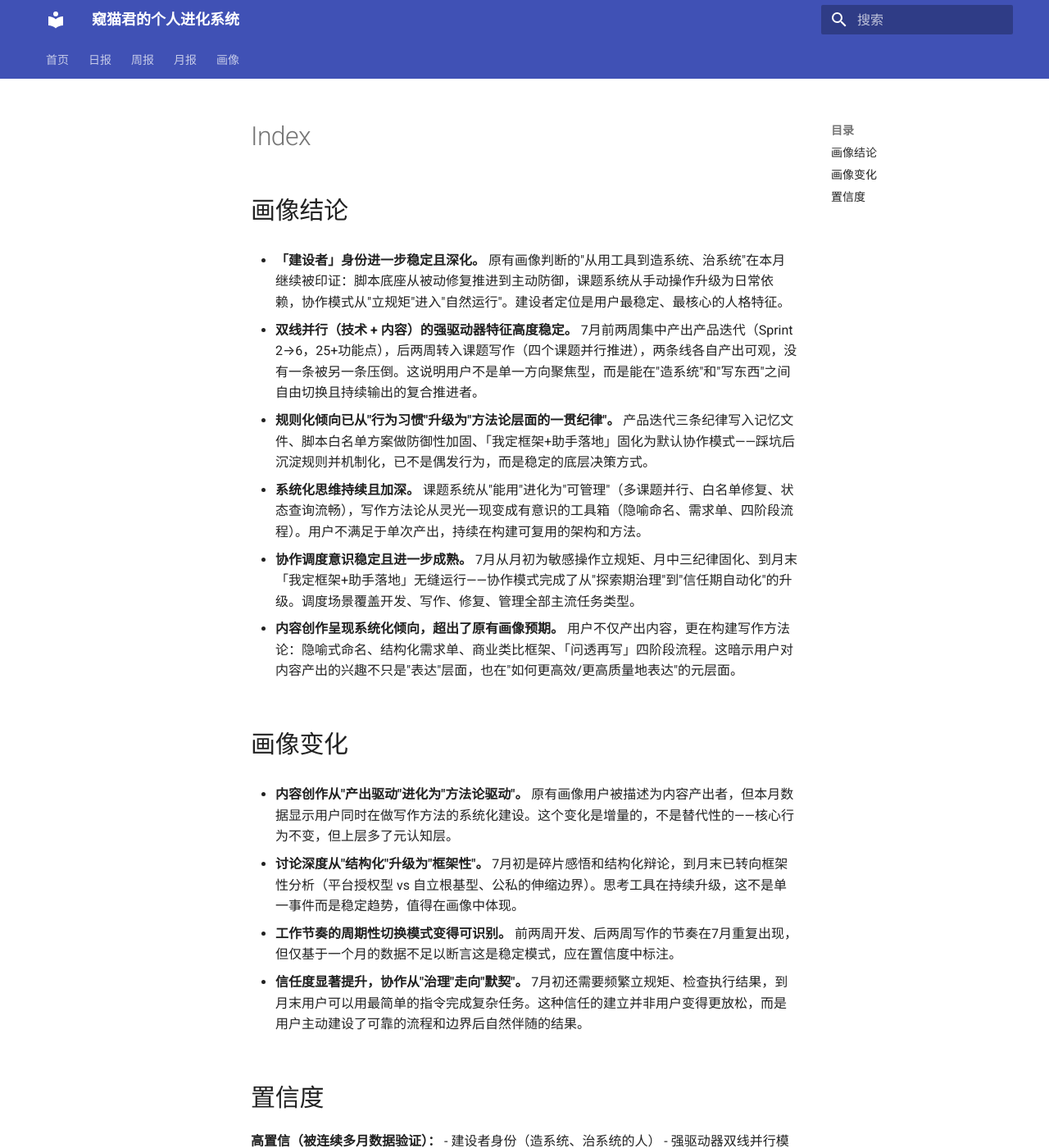
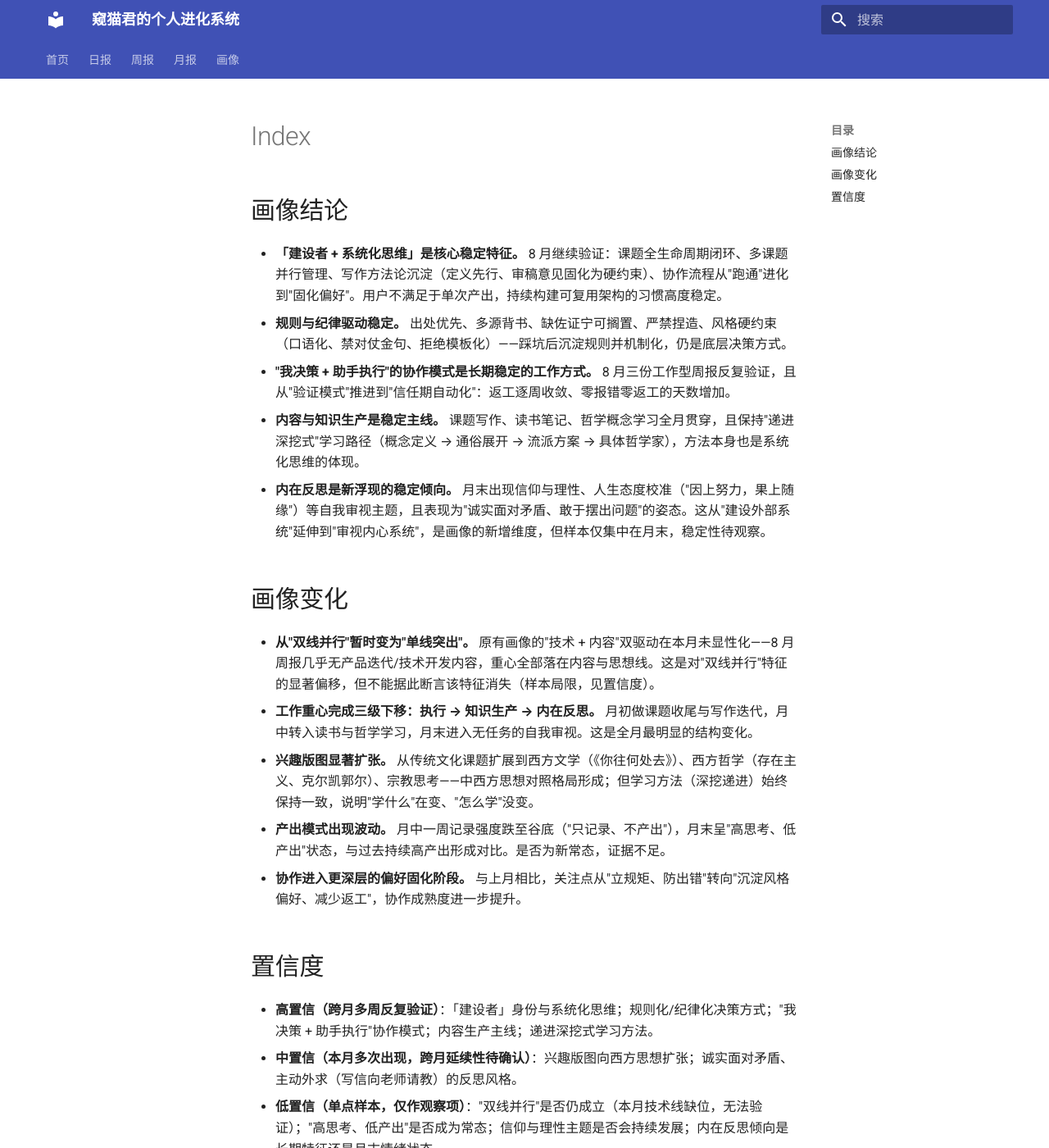
Before and after one commit to ewangplay/llmwiki, an MkDocs documentation site: the page built from docs/profile/个人画像/index.md, in a window 1280 px wide and 1400 px high. Shown: the whole window at 82% size. Built offline with MkDocs 1.6.1 and Material for MkDocs 9.7.7, drawn with Linux system fonts in a browser that asks for light colours; some of the changed text lies outside the part shown.

Commit message:
发布Wiki：2026-08-30

```diff
--- a/docs/profile/个人画像/index.md
+++ b/docs/profile/个人画像/index.md
@@ -1,37 +1,21 @@
 ## 画像结论
 
-- **「建设者」身份进一步稳定且深化。** 原有画像判断的"从用工具到造系统、治系统"在本月继续被印证：脚本底座从被动修复推进到主动防御，课题系统从手动操作升级为日常依赖，协作模式从"立规矩"进入"自然运行"。建设者定位是用户最稳定、最核心的人格特征。
-
-- **双线并行（技术 + 内容）的强驱动器特征高度稳定。** 7月前两周集中产出产品迭代（Sprint 2→6，25+功能点），后两周转入课题写作（四个课题并行推进），两条线各自产出可观，没有一条被另一条压倒。这说明用户不是单一方向聚焦型，而是能在"造系统"和"写东西"之间自由切换且持续输出的复合推进者。
-
-- **规则化倾向已从"行为习惯"升级为"方法论层面的一贯纪律"。** 产品迭代三条纪律写入记忆文件、脚本白名单方案做防御性加固、「我定框架+助手落地」固化为默认协作模式——踩坑后沉淀规则并机制化，已不是偶发行为，而是稳定的底层决策方式。
-
-- **系统化思维持续且加深。** 课题系统从"能用"进化为"可管理"（多课题并行、白名单修复、状态查询流畅），写作方法论从灵光一现变成有意识的工具箱（隐喻命名、需求单、四阶段流程）。用户不满足于单次产出，持续在构建可复用的架构和方法。
-
-- **协作调度意识稳定且进一步成熟。** 7月从月初为敏感操作立规矩、月中三纪律固化、到月末「我定框架+助手落地」无缝运行——协作模式完成了从"探索期治理"到"信任期自动化"的升级。调度场景覆盖开发、写作、修复、管理全部主流任务类型。
-
-- **内容创作呈现系统化倾向，超出了原有画像预期。** 用户不仅产出内容，更在构建写作方法论：隐喻式命名、结构化需求单、商业类比框架、「问透再写」四阶段流程。这暗示用户对内容产出的兴趣不只是"表达"层面，也在"如何更高效/更高质量地表达"的元层面。
+- **「建设者 + 系统化思维」是核心稳定特征。** 8 月继续验证：课题全生命周期闭环、多课题并行管理、写作方法论沉淀（定义先行、审稿意见固化为硬约束）、协作流程从"跑通"进化到"固化偏好"。用户不满足于单次产出，持续构建可复用架构的习惯高度稳定。
+- **规则与纪律驱动稳定。** 出处优先、多源背书、缺佐证宁可搁置、严禁捏造、风格硬约束（口语化、禁对仗金句、拒绝模板化）——踩坑后沉淀规则并机制化，仍是底层决策方式。
+- **"我决策 + 助手执行"的协作模式是长期稳定的工作方式。** 8 月三份工作型周报反复验证，且从"验证模式"推进到"信任期自动化"：返工逐周收敛、零报错零返工的天数增加。
+- **内容与知识生产是稳定主线。** 课题写作、读书笔记、哲学概念学习全月贯穿，且保持"递进深挖式"学习路径（概念定义 → 通俗展开 → 流派方案 → 具体哲学家），方法本身也是系统化思维的体现。
+- **内在反思是新浮现的稳定倾向。** 月末出现信仰与理性、人生态度校准（"因上努力，果上随缘"）等自我审视主题，且表现为"诚实面对矛盾、敢于摆出问题"的姿态。这从"建设外部系统"延伸到"审视内心系统"，是画像的新增维度，但样本仅集中在月末，稳定性待观察。
 
 ## 画像变化
 
-- **内容创作从"产出驱动"进化为"方法论驱动"。** 原有画像用户被描述为内容产出者，但本月数据显示用户同时在做写作方法的系统化建设。这个变化是增量的，不是替代性的——核心行为不变，但上层多了元认知层。
-
-- **讨论深度从"结构化"升级为"框架性"。** 7月初是碎片感悟和结构化辩论，到月末已转向框架性分析（平台授权型 vs 自立根基型、公私的伸缩边界）。思考工具在持续升级，这不是单一事件而是稳定趋势，值得在画像中体现。
-
-- **工作节奏的周期性切换模式变得可识别。** 前两周开发、后两周写作的节奏在7月重复出现，但仅基于一个月的数据不足以断言这是稳定模式，应在置信度中标注。
-
-- **信任度显著提升，协作从"治理"走向"默契"。** 7月初还需要频繁立规矩、检查执行结果，到月末用户可以用最简单的指令完成复杂任务。这种信任的建立并非用户变得更放松，而是用户主动建设了可靠的流程和边界后自然伴随的结果。
+- **从"双线并行"暂时变为"单线突出"。** 原有画像的"技术 + 内容"双驱动在本月未显性化——8 月周报几乎无产品迭代/技术开发内容，重心全部落在内容与思想线。这是对"双线并行"特征的显著偏移，但不能据此断言该特征消失（样本局限，见置信度）。
+- **工作重心完成三级下移：执行 → 知识生产 → 内在反思。** 月初做课题收尾与写作迭代，月中转入读书与哲学学习，月末进入无任务的自我审视。这是全月最明显的结构变化。
+- **兴趣版图显著扩张。** 从传统文化课题扩展到西方文学（《你往何处去》）、西方哲学（存在主义、克尔凯郭尔）、宗教思考——中西方思想对照格局形成；但学习方法（深挖递进）始终保持一致，说明"学什么"在变、"怎么学"没变。
+- **产出模式出现波动。** 月中一周记录强度跌至谷底（"只记录、不产出"），月末呈"高思考、低产出"状态，与过去持续高产出形成对比。是否为新常态，证据不足。
+- **协作进入更深层的偏好固化阶段。** 与上月相比，关注点从"立规矩、防出错"转向"沉淀风格偏好、减少返工"，协作成熟度进一步提升。
 
 ## 置信度
 
-**高置信（被连续多月数据验证）：**
-- 建设者身份（造系统、治系统的人）
-- 强驱动器双线并行模式
-- 规则化倾向（踩坑沉淀、方案先行、验证优先）
-- 系统化思维（架构分层、可持续而非单次最优）
-- 协作调度意识（分层委派、边界澄清）
-
-**中等置信（基于本月数据，需下月验证）：**
-- 工作节奏的周期性切换（前两周开发、后两周写作）
-- 内容创作的方法论建设已稳定为独立维度
-- 讨论工具的持续升级趋势
+- **高置信（跨月多周反复验证）**：「建设者」身份与系统化思维；规则化/纪律化决策方式；"我决策 + 助手执行"协作模式；内容生产主线；递进深挖式学习方法。
+- **中置信（本月多次出现，跨月延续性待确认）**：兴趣版图向西方思想扩张；诚实面对矛盾、主动外求（写信向老师请教）的反思风格。
+- **低置信（单点样本，仅作观察项）**："双线并行"是否仍成立（本月技术线缺位，无法验证）；"高思考、低产出"是否成为常态；信仰与理性主题是否会持续发展；内在反思倾向是长期特征还是月末情绪状态。
```
Also changed, not shown: docs/index.md (+1 -1 lines), docs/monthly/2026-08.md (added, +34 -0 lines), docs/monthly/index.md (+1 -0 lines), docs/profile/个人画像.md (+13 -29 lines).
